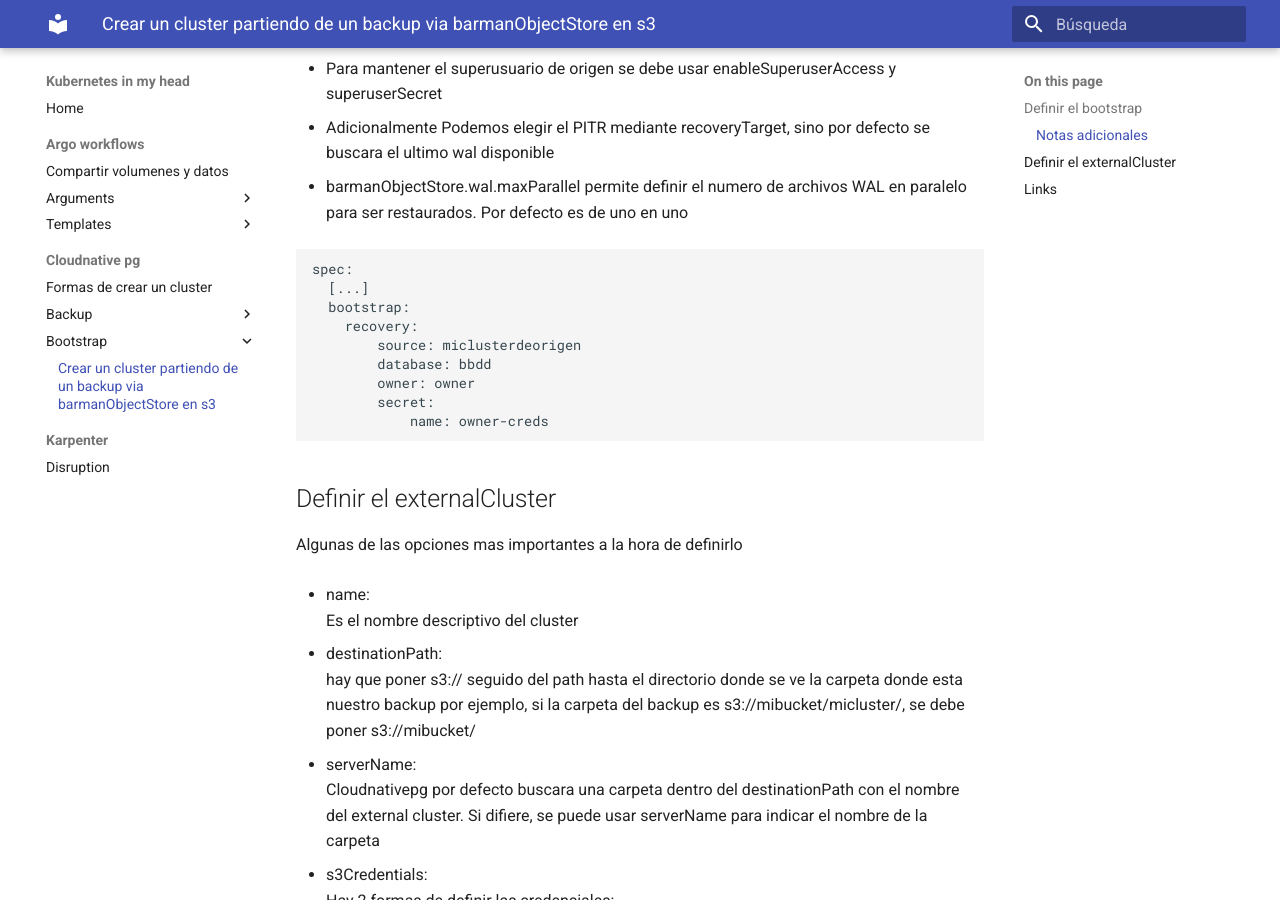
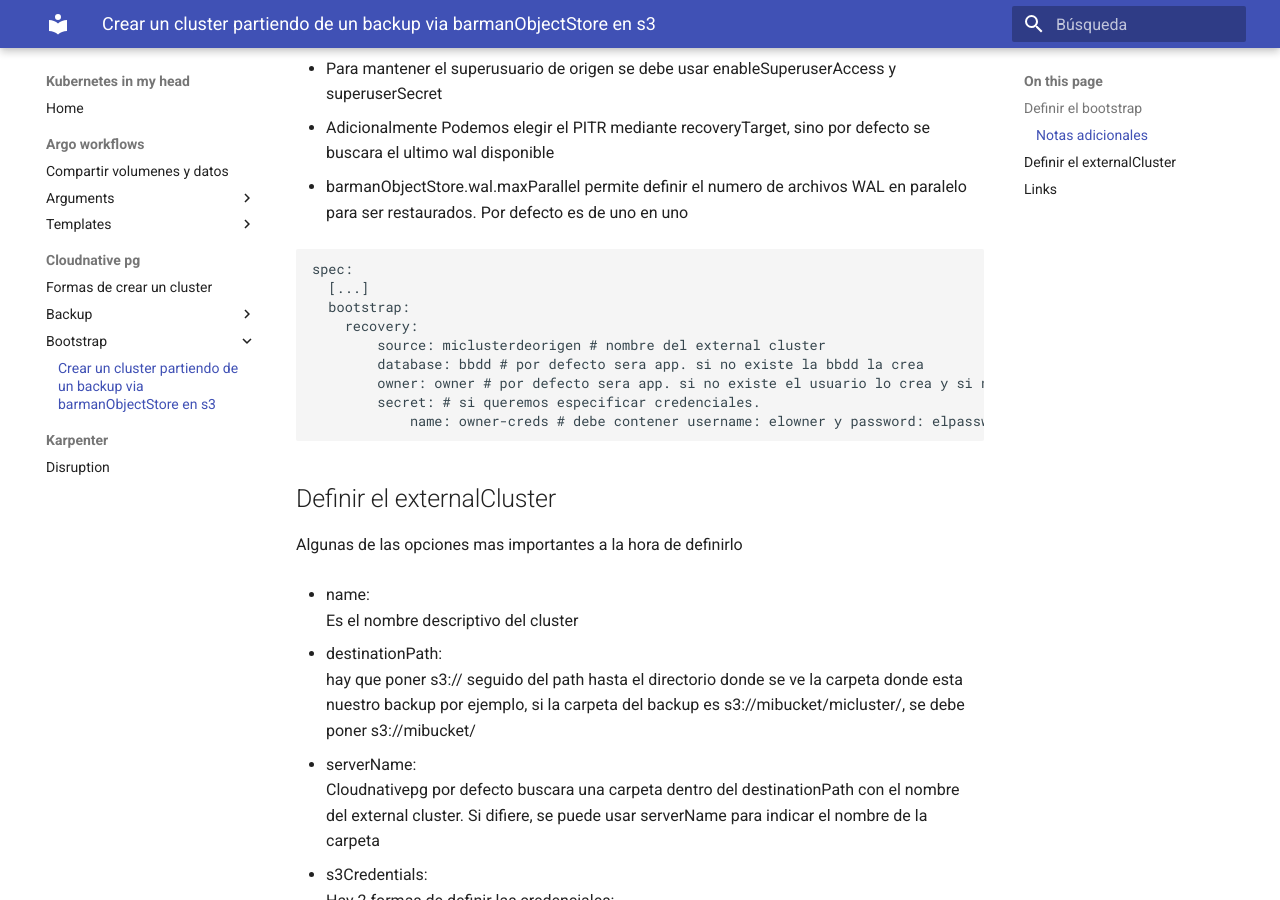
Before and after one commit to jorgelon/kubernetesinmyhead.net, an MkDocs documentation site: the page built from docs/cloudnative-pg/bootstrap/recovery-from-s3.md, in a window 1280 px wide and 900 px high, scrolled down 629 px. Built offline with MkDocs 1.6.1 and Material for MkDocs 9.7.7, drawn with Linux system fonts in a browser that asks for light colours.

Commit message:
add recovery from s3

````diff
--- a/docs/cloudnative-pg/bootstrap/recovery-from-s3.md
+++ b/docs/cloudnative-pg/bootstrap/recovery-from-s3.md
@@ -23,11 +23,11 @@ spec:
   [...]
   bootstrap:
     recovery:
-        source: miclusterdeorigen
-        database: bbdd
-        owner: owner
-        secret:
-            name: owner-creds
+        source: miclusterdeorigen # nombre del external cluster
+        database: bbdd # por defecto sera app. si no existe la bbdd la crea
+        owner: owner # por defecto sera app. si no existe el usuario lo crea y si no es owner, lo convierte en owner
+        secret: # si queremos especificar credenciales.
+            name: owner-creds # debe contener username: elowner y password: elpassworddeseado
 ```
 
 ## Definir el externalCluster
````
